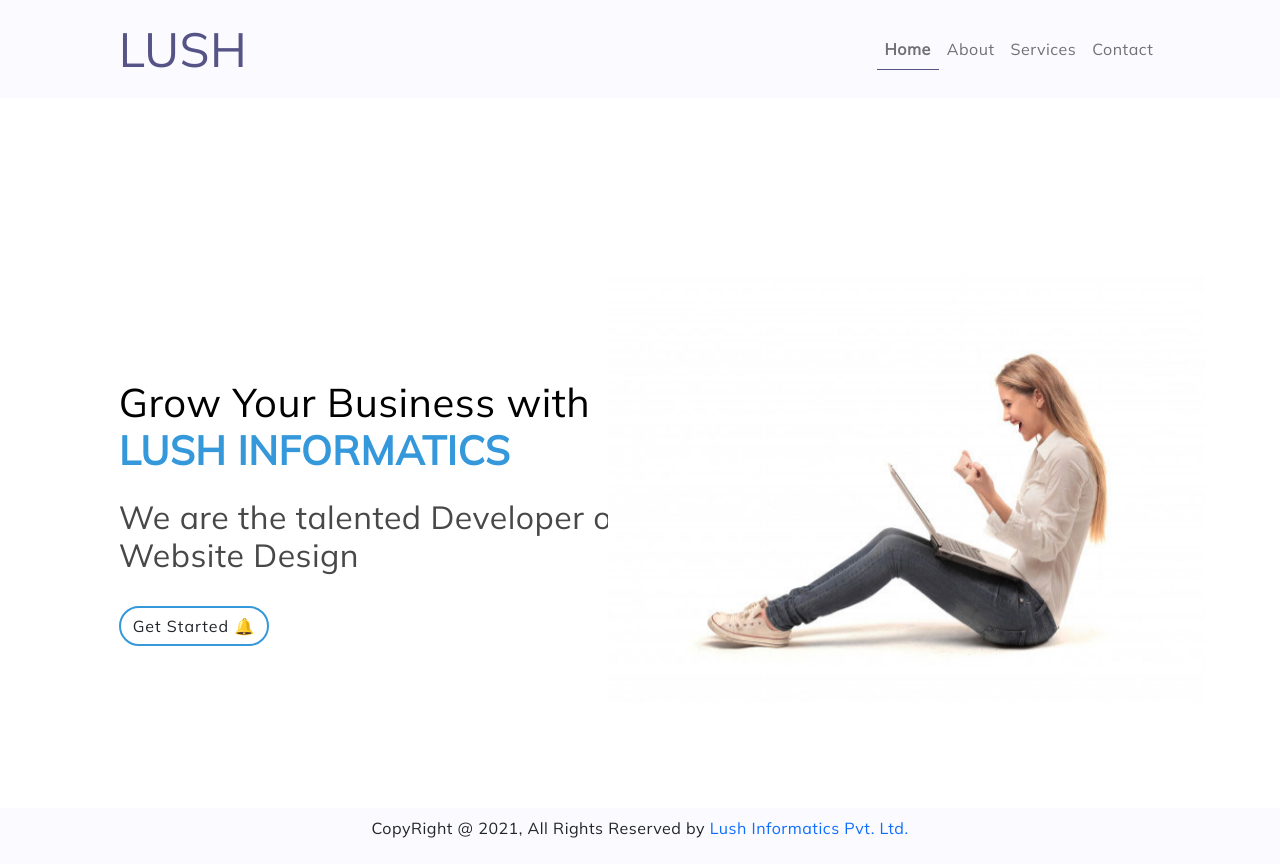
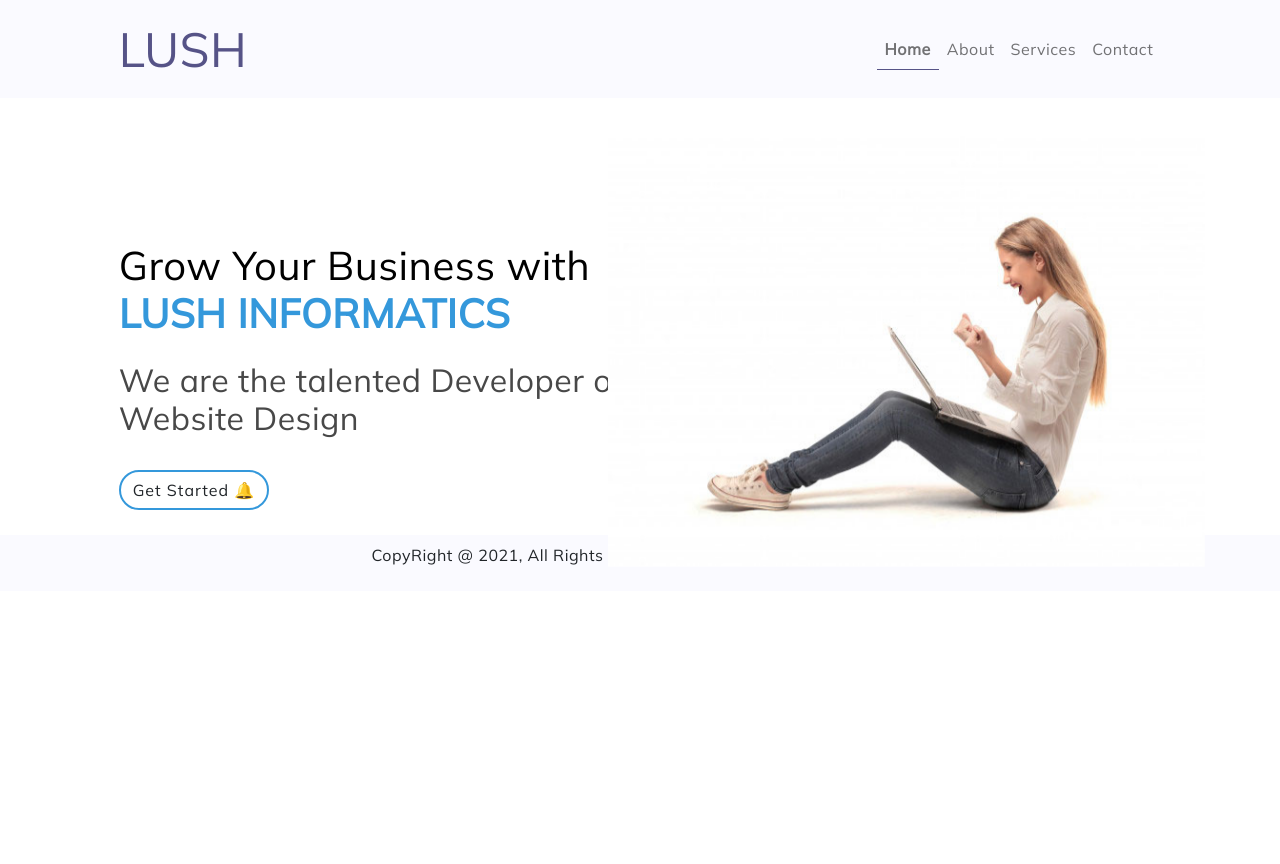
Before and after one commit to lushinformatics/reactwebsite, a React (Create React App) app: page / in a window 1280 px wide. After the commit the page ends 800 px from the top, so only its background shows below. Built offline with nearby package versions, Linux system fonts and the light colour scheme; a web font is replaced by a local one.

Commit message:
added class in index.css

```diff
--- a/src/index.css
+++ b/src/index.css
@@ -40,7 +40,7 @@ a{ text-decoration: none; color: inherit;}
 
 #header{
   width: 100%;
-  min-height: 80vh;
+  height: auto;
   margin-top: 70px;
 }
 h1{
```
